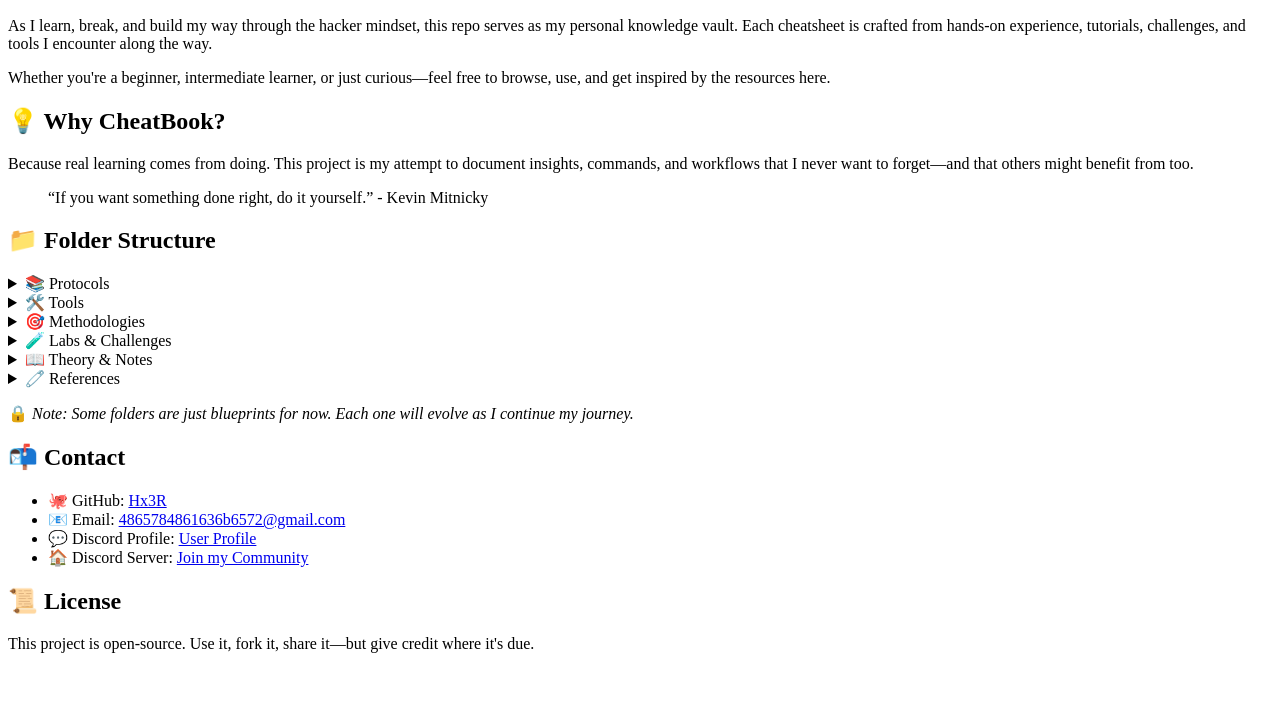
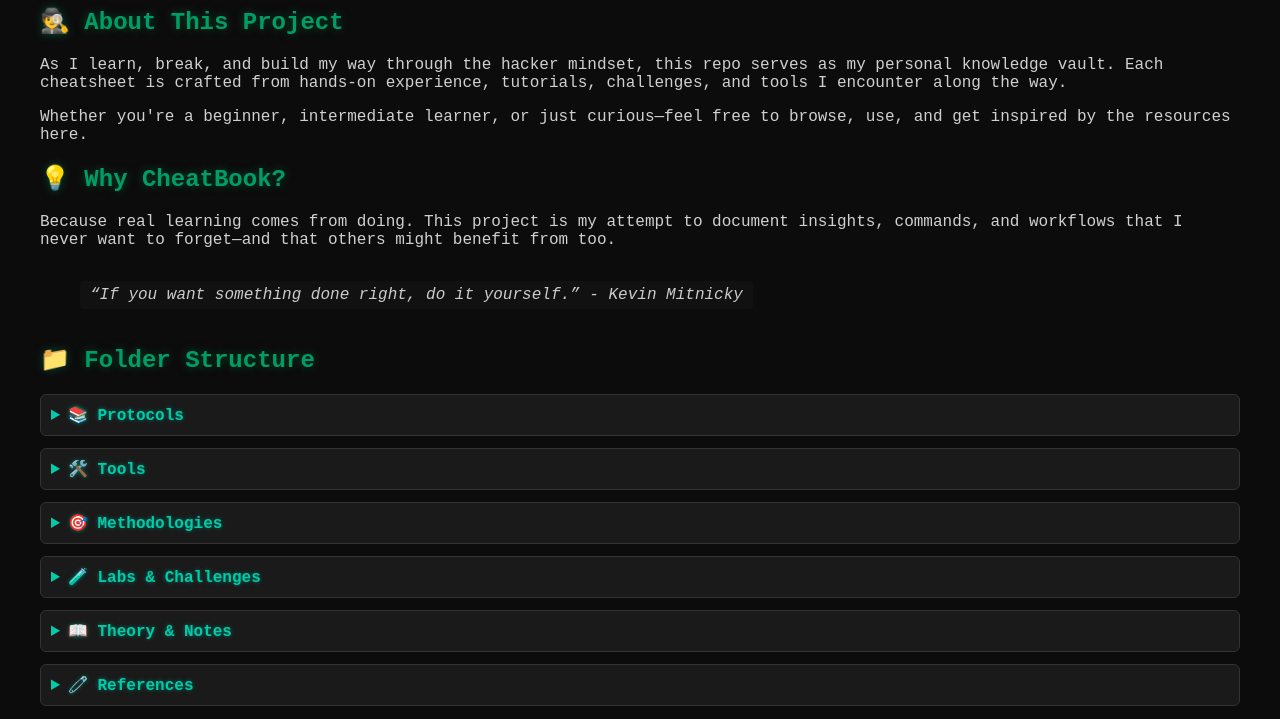
Before and after one commit to Hx3R/CheatBook, a plain HTML site: page index.html in a window 1280 px wide. Shown: the part 150-869 px from the top of the page. Before the commit the page ends 819 px from the top, so only its background shows below. Drawn offline with Linux system fonts and the light colour scheme.

Commit message:
Update index.html

```diff
--- a/index.html
+++ b/index.html
@@ -3,6 +3,69 @@
 <head>
   <meta charset="UTF-8">
   <title>CheatBook 🧠💻</title>
+  <style>
+    body {
+      background-color: #0c0c0c;
+      color: #d0d0d0;
+      font-family: 'Courier New', Courier, monospace;
+      margin: 40px;
+    }
+
+    h1, h2 {
+      color: #009e66; /* deep greenish-blue */
+      text-shadow: 0 0 8px #004d33;
+    }
+
+    a {
+      color: #3399cc;
+      text-decoration: none;
+    }
+
+    a:hover {
+      color: #00ccff;
+      text-shadow: 0 0 6px #00ccff;
+    }
+
+    details {
+      background-color: #1a1a1a;
+      border: 1px solid #333;
+      padding: 10px;
+      margin-bottom: 12px;
+      border-radius: 6px;
+    }
+
+    summary {
+      font-weight: bold;
+      color: #00ccaa;
+      cursor: pointer;
+      text-shadow: 0 0 4px #007766;
+    }
+
+    ul {
+      list-style: square;
+      padding-left: 20px;
+    }
+
+    code, blockquote {
+      background-color: #111;
+      padding: 5px 10px;
+      border-radius: 4px;
+      display: inline-block;
+      font-style: italic;
+      color: #ccc;
+    }
+
+    em {
+      color: #aaa;
+    }
+
+    hr {
+      border: none;
+      height: 1px;
+      background-color: #333;
+      margin: 20px 0;
+    }
+  </style>
 </head>
 <body>
 
```
